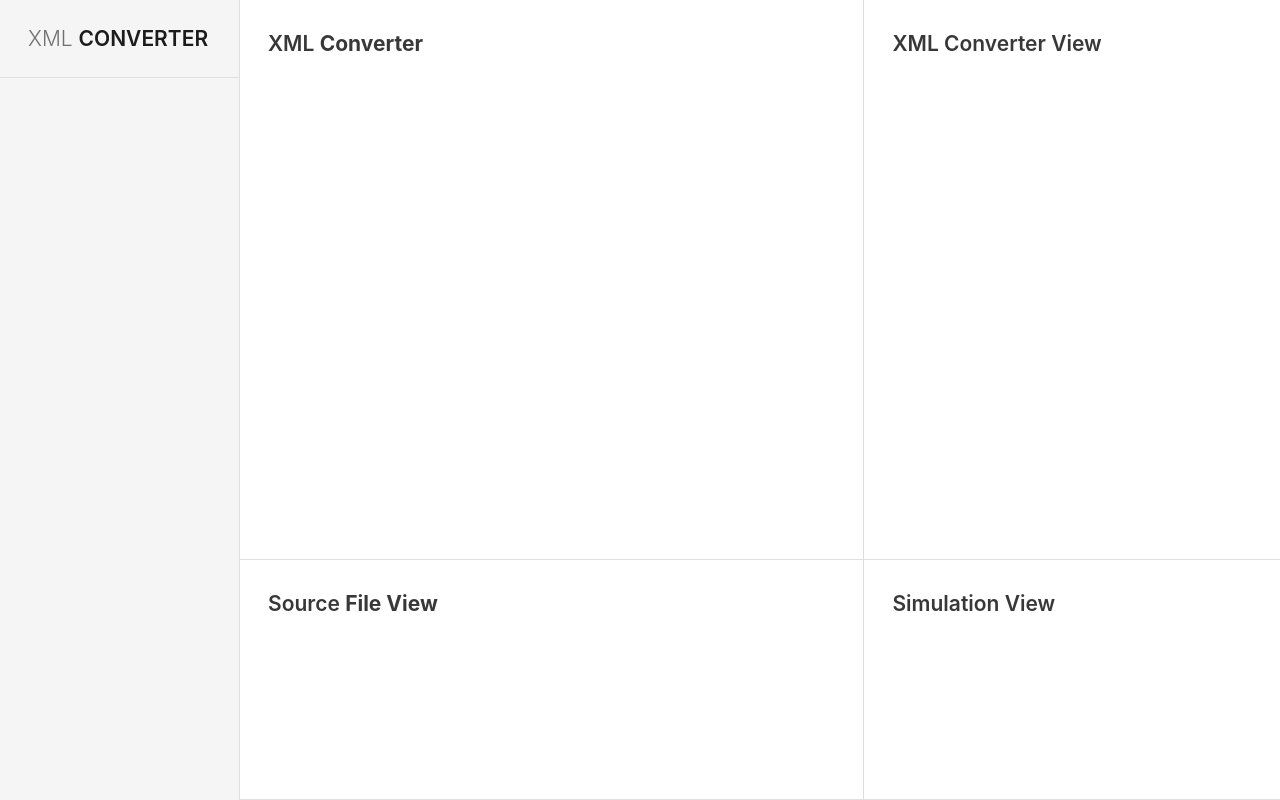
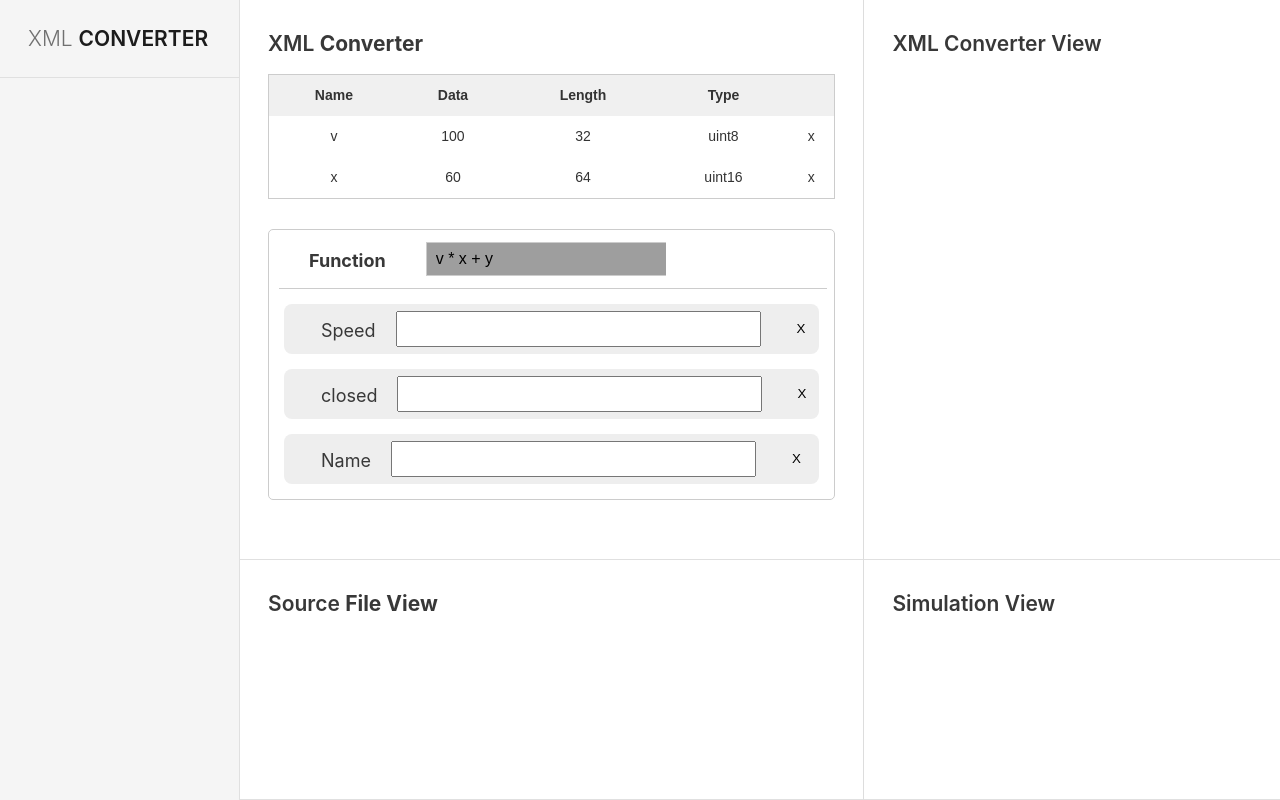
Before and after one commit to signsssss/XML-converter, an Electron app: page index.html in a window 1280 px wide. Drawn offline with Linux system fonts and the light colour scheme; no server answers; grey boxes are pictures that could not be loaded.

Commit message:
Add variable table and function equation components.

```diff
--- /dev/null
+++ b/assets/css/temp.css
@@ -0,0 +1,91 @@
+.variables {
+    margin-bottom: 30px;
+}
+
+.function {
+    border: 1px solid #ccc;
+    border-radius: 5px;
+}
+
+.function .label {
+    display: -webkit-inline-box;
+    margin-top: 17px;
+    margin-left: 30px;
+    margin-right: 20px;
+    font-size: large;
+    font-weight: bolder;
+}
+
+.function .component .label {
+    font-weight: normal;
+    margin-top: 6px;
+}
+
+.function textarea {
+    resize: none;
+    margin-right: 30px;
+    width: 70%;
+}
+
+.function .component {
+    background-color: #eee;
+    margin: 15px;
+    border-radius: 8px;
+    padding: 7px;
+    display: flex;
+}
+
+.component button {
+    border: none;
+    background-color: transparent;
+}
+
+/** styled dropdown menu for function **/
+.file-navigator {
+    display: -webkit-inline-box;
+    margin-left: 10px;
+    border-bottom: 1px solid #ccc;
+    width: 97%;
+}
+
+.styled-select {
+    background: url(http://i62.tinypic.com/15xvbd5.png) no-repeat 96% 0;
+    height: 29px;
+    overflow: hidden;
+    width: 240px;
+}
+
+.styled-select select {
+    background: transparent;
+    border: none;
+    font-size: 14px;
+    height: 29px;
+    padding: 5px; /* If you add too much padding here, the options won't show in IE */
+    width: 268px;
+}
+
+.styled-select select:focus {
+    outline: none;
+}
+
+.styled-select.slate {
+    background: url(http://i62.tinypic.com/2e3ybe1.jpg) no-repeat right center;
+    height: 34px;
+    width: 240px;
+    margin: 12px 12px 12px 20px;
+}
+
+.styled-select.slate select {
+    border: 1px solid #ccc;
+    font-size: 16px;
+    height: 34px;
+    width: 268px;
+}
+
+.slate {
+    background-color: #ddd;
+}
+
+.slate select {
+    color: #000;
+}
--- a/index.html
+++ b/index.html
@@ -10,6 +10,7 @@
 		<link rel="stylesheet" href="assets/css/section.css">
 		<link rel="stylesheet" href="assets/css/demo.css">
 		<link rel="stylesheet" href="assets/css/github.css">
+		<link rel="stylesheet" href="assets/css/temp.css">
 	</head>
 
 	<body>
@@ -25,6 +26,63 @@
 				<header class="section-header">
 					<h1>XML <strong>Converter</strong></h1>
 				</header>
+				<style type="text/css">
+				.tg  {border-collapse:collapse;border-spacing:0;border-color:#ccc;border-width:1px;border-style:solid;}
+				.tg td{font-family:Arial, sans-serif;font-size:14px;padding:10px 5px;border-style:solid;border-width:0px;overflow:hidden;word-break:normal;border-color:#ccc;color:#333;background-color:#fff;}
+				.tg th{font-family:Arial, sans-serif;font-size:14px;font-weight:normal;padding:10px 5px;border-style:solid;border-width:0px;overflow:hidden;word-break:normal;border-color:#ccc;color:#333;background-color:#f0f0f0;}
+				.tg .tg-9hbo{font-weight:bold;vertical-align:top}
+				.tg .tg-yw4l{vertical-align:top}
+				</style>
+				<div class="variables">
+					<table class="tg">
+						<tr>
+							<th class="tg-9hbo">Name</th>
+							<th class="tg-9hbo">Data</th>
+							<th class="tg-9hbo">Length</th>
+							<th class="tg-9hbo">Type</th>
+							<th class="tg-yw4l"></th>
+						</tr>
+						<tr>
+							<td class="tg-yw4l">v</td>
+							<td class="tg-yw4l">100</td>
+							<td class="tg-yw4l">32</td>
+							<td class="tg-yw4l">uint8</td>
+							<td class="tg-yw4l">x</td>
+						</tr>
+						<tr>
+							<td class="tg-yw4l">x</td>
+							<td class="tg-yw4l">60</td>
+							<td class="tg-yw4l">64</td>
+							<td class="tg-yw4l">uint16</td>
+							<td class="tg-yw4l">x</td>
+						</tr>
+					</table>
+				</div>
+				<div class="function">
+					<div class="file-navigator">
+						<div class="label">Function</div>
+						<div class="styled-select slate">
+							<select>
+								<option value="v*x+y">v * x + y</option>
+							</select>
+						</div>
+					</div>
+					<div class="component">
+						<div class="label">Speed</div>
+						<textarea value="v * x + y"></textarea>
+						<button>X</button>
+					</div>
+					<div class="component">
+						<div class="label">closed</div>
+						<textarea></textarea>
+						<button>X</button>
+					</div>
+					<div class="component">
+						<div class="label">Name</div>
+						<textarea></textarea>
+						<button>X</button>
+					</div>
+				</div>
 			</div>
 			<div class="section-wrapper" style="height: 30%">
 				<header class="section-header">
```
